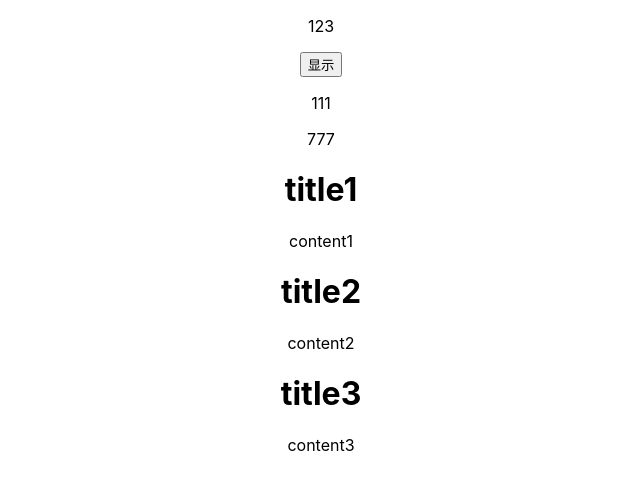
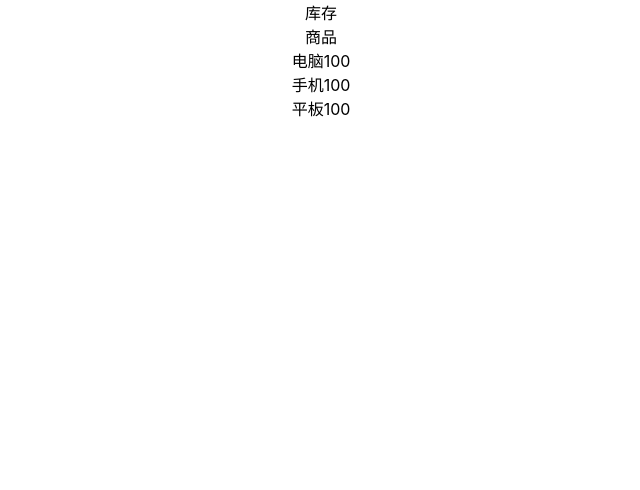
Before and after one commit to dorothy-yl/Test, a React app: page / in a window 1280 px wide. Shown: the top 490 px of the page, without its empty margins (319-959 px from the left). Built offline with nearby package versions, Linux system fonts and the light colour scheme.

Commit message:
综合制作列表效果

```diff
--- a/src/App.js
+++ b/src/App.js
@@ -1,13 +1,11 @@
 import logo from './logo.svg';
 import './App.css';
-import Test1 from './components/test1';
-import Test2 from './components/test2';
+import TableList from './components/tableList';
 
 function App() {
   return (
     <div className="App">
-      <Test1></Test1>
-      <Test2></Test2>
+      <TableList></TableList>
     </div>
   );
 }
--- /dev/null
+++ b/src/components/tableList.jsx
@@ -0,0 +1,82 @@
+// classs 组件
+import React from "react";
+class TableList extends React.Component {
+  constructor(prop) {
+    super(prop);
+    this.state = {
+      tabChannel: 0,
+      arr1: [
+        { goodsName: "电脑", stock: 100 },
+        { goodsName: "手机", stock: 100 },
+        { goodsName: "平板", stock: 100 },
+      ],
+      arr2: [
+        { goodsName: "xxx电脑", price: 1200 },
+        { goodsName: "yyy手机", price: 1900 },
+        { goodsName: "zzz平板", price: 4000 },
+      ],
+    };
+  }
+  changeTab(num) {
+    this.setState({
+      tabChannel: num,
+    });
+  }
+  contentOne() {
+    let _content = (
+      <div>
+        {this.state.arr1.map((item) => {
+          return (
+            <div key={item.goodsName}>
+              <span>{item.goodsName}</span>
+              <span>{item.stock}</span>
+            </div>
+          );
+        })}
+      </div>
+    );
+    return _content;
+  }
+  contentTwo() {
+    let _content = (
+      <div>
+        {this.state.arr2.map((item) => {
+          return (
+            <div key={item.goodsName}>
+              <span>{item.goodsName}</span>
+              <span>{item.price}</span>
+              <span onClick={this.deleteGoods.bind(this, item.goodsName)}>
+                删除
+              </span>
+            </div>
+          );
+        })}
+      </div>
+    );
+    return _content;
+  }
+  showContent() {
+    return this.state.tabChannel === 0 ? this.contentOne() : this.contentTwo();
+  }
+  deleteGoods(name) {
+    let _arr = [];
+    this.state.arr2.forEach((item) => {
+      if (item.goodsName !== name) {
+        _arr.push(item);
+      }
+    });
+    this.setState({
+      arr2: _arr,
+    });
+  }
+  render() {
+    return (
+      <div>
+        <div onClick={this.changeTab.bind(this, 0)}>库存</div>
+        <div onClick={this.changeTab.bind(this, 1)}>商品</div>
+        <div>{this.showContent()}</div>
+      </div>
+    );
+  }
+}
+export default TableList;
```
